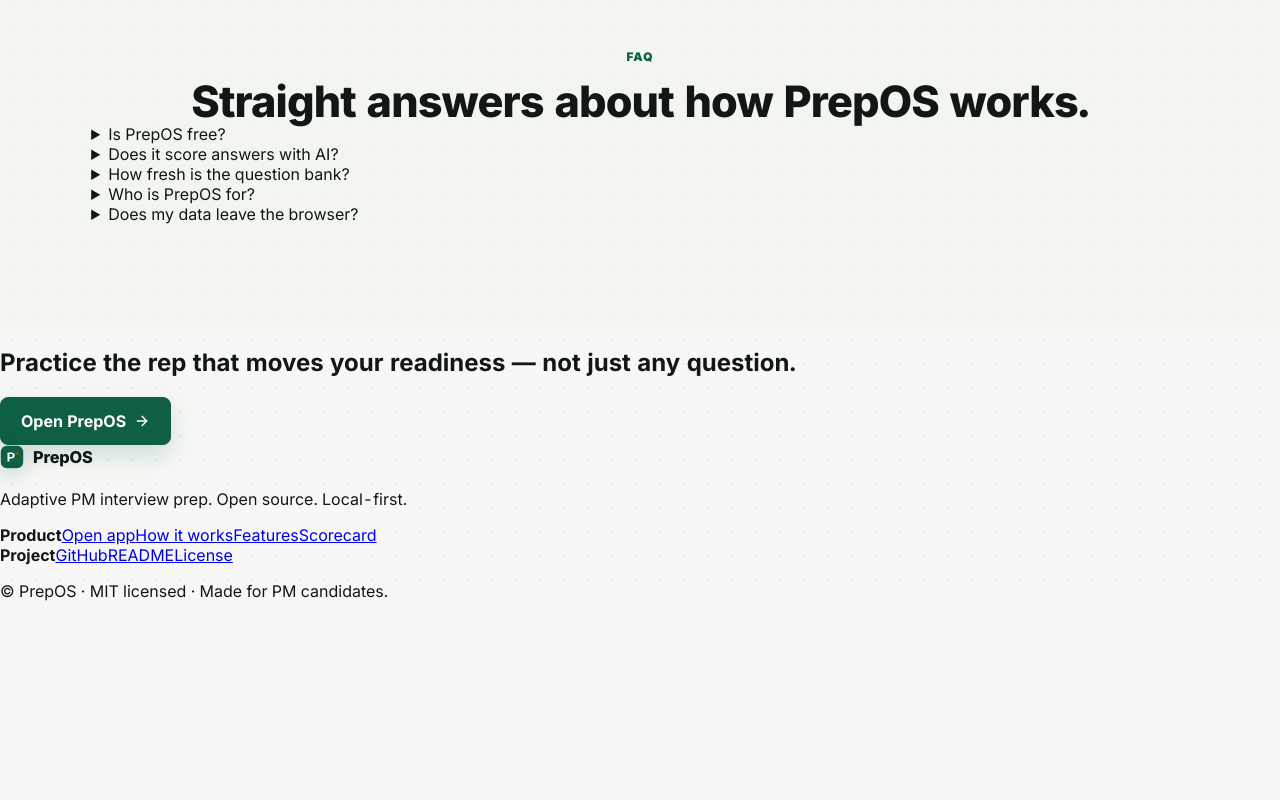
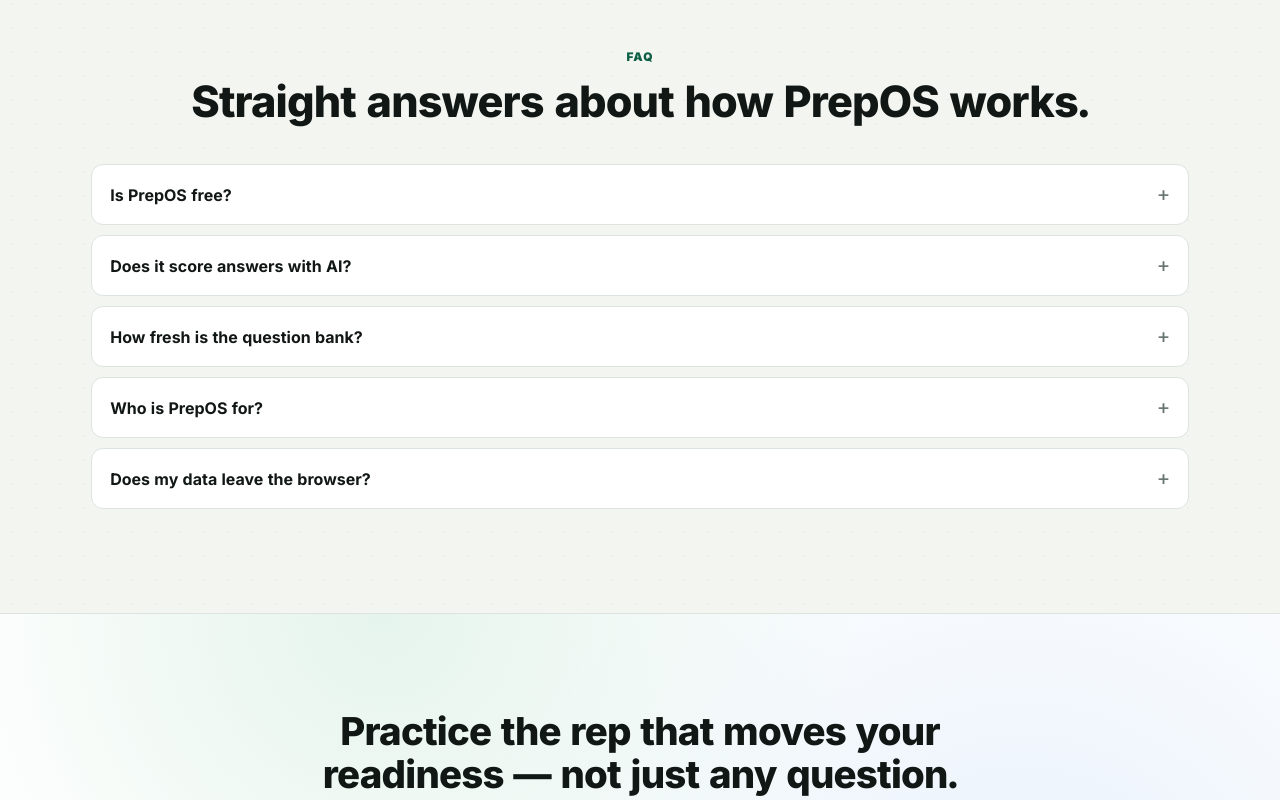
Before and after one commit to hellopriyankapm-dotcom/PM-Interview-PrepOS, a Next.js app: page / in a window 1280 px wide. Shown: the part 3200-4000 px from the top of the page. Before the commit the page ends 3817 px from the top, so only its background shows below. Built offline with nearby package versions, Linux system fonts and the light colour scheme.

Commit message:
feat(landing): FAQ, CTA banner, footer, responsive + reduced-motion
https://claude.ai/code/session_01PD2eLP58jNg68rggaEfqYG

```diff
--- a/app/globals.css
+++ b/app/globals.css
@@ -1368,3 +1368,224 @@ button {
   font-size: 0.9rem;
   line-height: 1.5;
 }
+
+/* FAQ */
+
+.faq-grid {
+  display: grid;
+  gap: 10px;
+  margin-top: 40px;
+  max-width: 820px;
+  margin-left: auto;
+  margin-right: auto;
+}
+
+.faq-item {
+  border: 1px solid var(--line);
+  border-radius: 12px;
+  background: var(--surface);
+  transition: border-color 200ms ease;
+}
+
+.faq-item[open] {
+  border-color: var(--line-strong);
+}
+
+.faq-item summary {
+  list-style: none;
+  cursor: pointer;
+  padding: 16px 18px;
+  font-weight: 700;
+  font-size: 1rem;
+  color: var(--ink);
+  display: flex;
+  align-items: center;
+  justify-content: space-between;
+  gap: 16px;
+}
+
+.faq-item summary::-webkit-details-marker {
+  display: none;
+}
+
+.faq-item summary::after {
+  content: "+";
+  font-family: var(--font-mono), ui-monospace, monospace;
+  font-weight: 400;
+  font-size: 1.3rem;
+  color: var(--muted);
+  transition: transform 200ms ease;
+}
+
+.faq-item[open] summary::after {
+  content: "−";
+  color: var(--green);
+}
+
+.faq-item p {
+  margin: 0;
+  padding: 0 18px 18px;
+  color: var(--muted);
+  font-size: 0.96rem;
+  line-height: 1.62;
+}
+
+/* CTA */
+
+.cta {
+  border-top: 1px solid var(--line);
+  background:
+    radial-gradient(circle at 30% 0%, var(--green-soft), transparent 50%),
+    radial-gradient(circle at 80% 100%, var(--blue-soft), transparent 55%),
+    var(--surface);
+}
+
+.cta-inner {
+  display: grid;
+  gap: 22px;
+  justify-items: center;
+  text-align: center;
+  max-width: 780px;
+  margin: 0 auto;
+  padding: clamp(56px, 8vw, 96px) clamp(18px, 4vw, 56px);
+}
+
+.cta-inner h2 {
+  margin: 0;
+  font-size: clamp(1.7rem, 3vw, 2.4rem);
+  line-height: 1.12;
+  letter-spacing: -0.02em;
+  font-weight: 800;
+  color: var(--ink);
+}
+
+/* Footer */
+
+.landing-footer {
+  border-top: 1px solid var(--line);
+  background: color-mix(in srgb, var(--surface-soft) 70%, transparent);
+}
+
+.landing-footer-inner {
+  display: grid;
+  grid-template-columns: minmax(0, 1.1fr) minmax(0, 1fr);
+  gap: 32px;
+  max-width: 1200px;
+  margin: 0 auto;
+  padding: 56px clamp(18px, 4vw, 56px) 24px;
+}
+
+.landing-footer-brand {
+  display: grid;
+  gap: 12px;
+  align-content: start;
+}
+
+.landing-footer-brand p {
+  margin: 0;
+  color: var(--muted);
+  font-size: 0.9rem;
+  line-height: 1.55;
+  max-width: 320px;
+}
+
+.landing-footer-cols {
+  display: grid;
+  grid-template-columns: repeat(2, minmax(0, 1fr));
+  gap: 24px;
+}
+
+.landing-footer-cols > div {
+  display: grid;
+  gap: 8px;
+  align-content: start;
+}
+
+.landing-footer-cols strong {
+  margin-bottom: 4px;
+  color: var(--ink);
+  font-size: 0.82rem;
+  font-weight: 800;
+  letter-spacing: 0.04em;
+  text-transform: uppercase;
+}
+
+.landing-footer-cols a {
+  color: var(--muted);
+  font-size: 0.92rem;
+  text-decoration: none;
+  transition: color 160ms ease;
+}
+
+.landing-footer-cols a:hover {
+  color: var(--ink);
+}
+
+.landing-footer-fineprint {
+  margin: 0;
+  padding: 18px clamp(18px, 4vw, 56px) 32px;
+  max-width: 1200px;
+  margin: 0 auto;
+  border-top: 1px solid var(--line);
+  color: var(--muted);
+  font-size: 0.84rem;
+}
+
+/* Landing responsive */
+
+@media (max-width: 980px) {
+  .landing-nav {
+    grid-template-columns: auto auto;
+    grid-template-rows: auto auto;
+    row-gap: 12px;
+  }
+  .landing-nav-links {
+    grid-column: 1 / -1;
+    justify-content: flex-start;
+    flex-wrap: wrap;
+  }
+  .hero,
+  .scorecard-grid {
+    grid-template-columns: 1fr;
+    gap: 36px;
+  }
+  .hero-stats {
+    grid-template-columns: repeat(2, minmax(0, 1fr));
+  }
+  .step-grid,
+  .feature-grid {
+    grid-template-columns: repeat(2, minmax(0, 1fr));
+  }
+  .landing-footer-inner {
+    grid-template-columns: 1fr;
+  }
+}
+
+@media (max-width: 640px) {
+  .landing-nav-cta .btn-ghost,
+  .landing-nav-cta .btn-primary span {
+    display: none;
+  }
+  .step-grid,
+  .feature-grid,
+  .hero-stats {
+    grid-template-columns: 1fr;
+  }
+  .strip-inner {
+    flex-direction: column;
+    align-items: flex-start;
+  }
+}
+
+@media (prefers-reduced-motion: reduce) {
+  .hero-inner,
+  .hero-card {
+    animation: none;
+  }
+  .step-card:hover,
+  .feature-card:hover,
+  .btn-primary:hover,
+  .btn-ghost:hover {
+    transform: none;
+  }
+}
```
